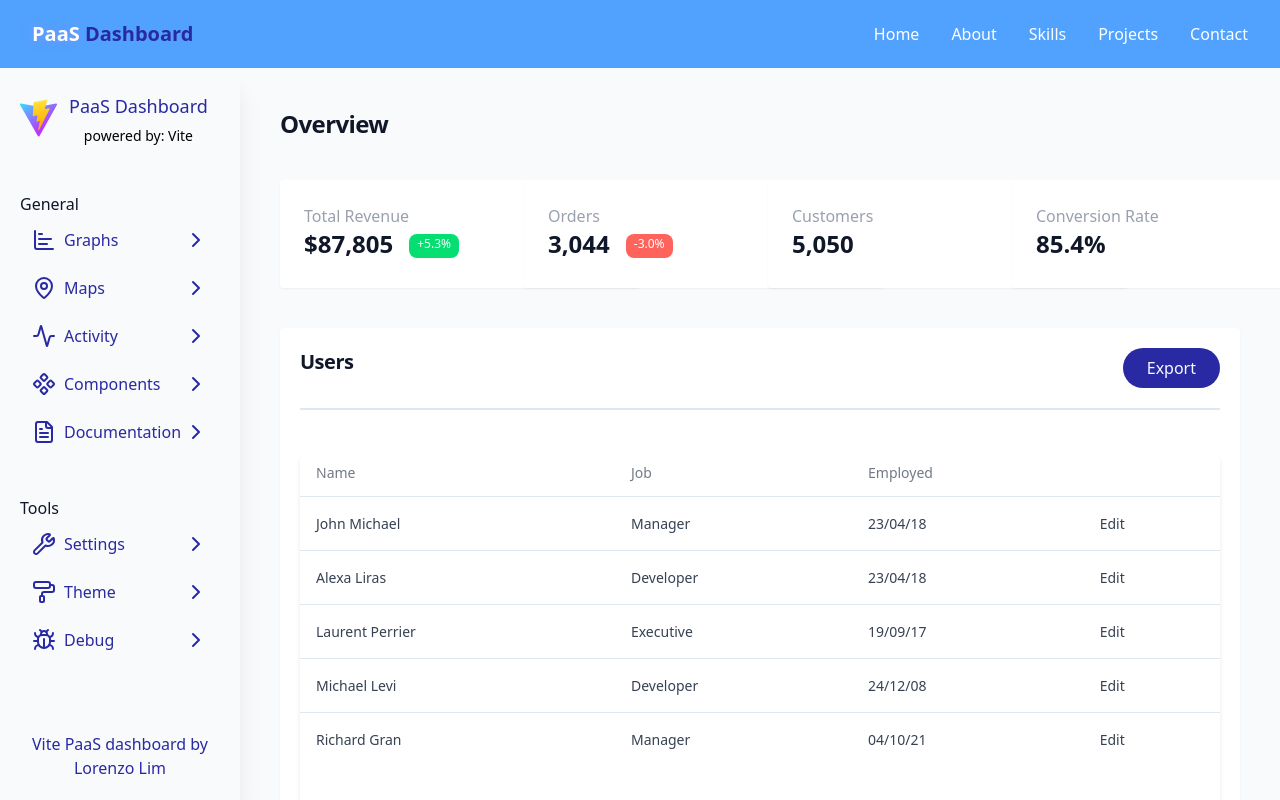
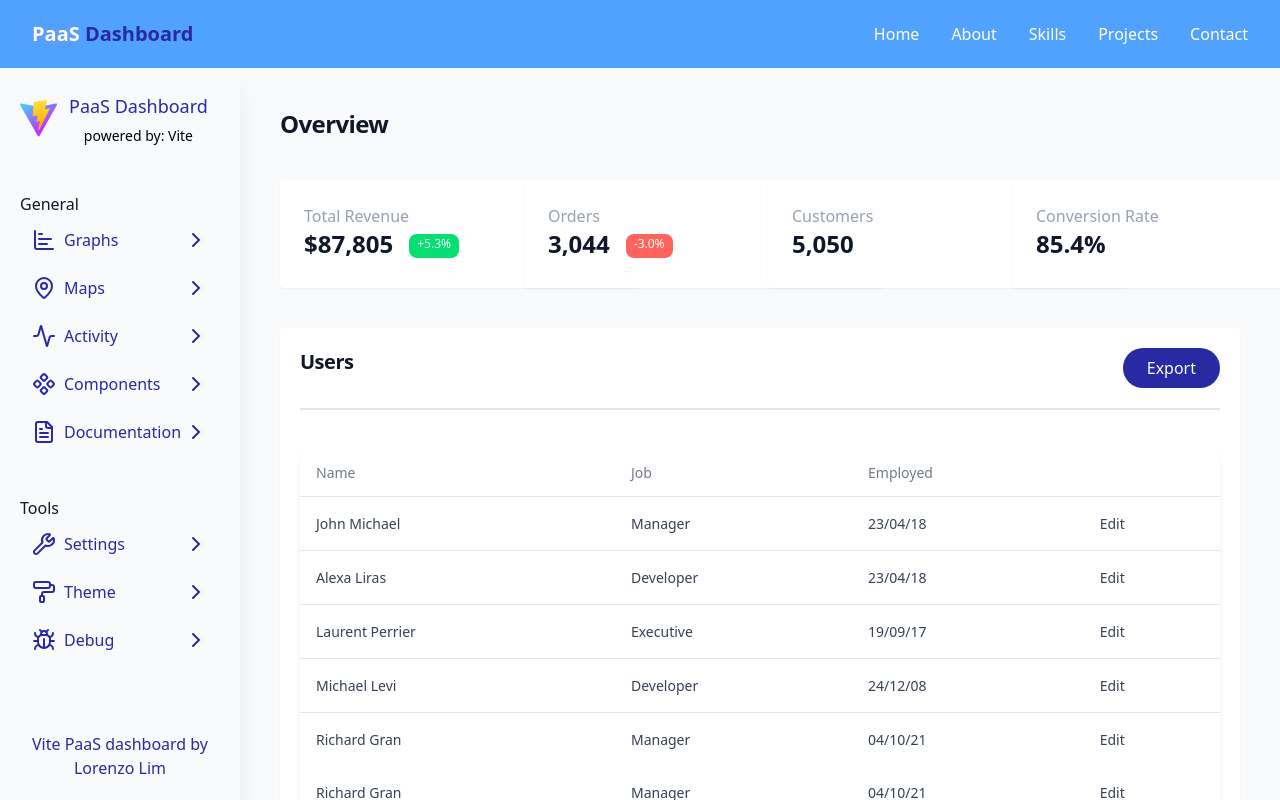
Before and after one commit to LorenzoLim/paas-dashboard, a React (Vite) app: page / in a window 1280 px wide. Built offline with nearby package versions, Linux system fonts and the light colour scheme.

Commit message:
Added table row

```diff
--- a/src/pages/Home.tsx
+++ b/src/pages/Home.tsx
@@ -238,6 +238,31 @@ export const Home = () => {
                       </a>
                     </td>
                   </tr>
+                  <tr>
+                    <td className="p-4">
+                      <p className="block font-sans text-sm antialiased font-normal leading-normal text-blue-gray-900">
+                        Richard Gran
+                      </p>
+                    </td>
+                    <td className="p-4">
+                      <p className="block font-sans text-sm antialiased font-normal leading-normal text-blue-gray-900">
+                        Manager
+                      </p>
+                    </td>
+                    <td className="p-4">
+                      <p className="block font-sans text-sm antialiased font-normal leading-normal text-blue-gray-900">
+                        04/10/21
+                      </p>
+                    </td>
+                    <td className="p-4">
+                      <a
+                        href="#"
+                        className="block font-sans text-sm antialiased font-medium leading-normal text-blue-gray-900"
+                      >
+                        Edit
+                      </a>
+                    </td>
+                  </tr>
                 </tbody>
               </table>
             </div>
```
